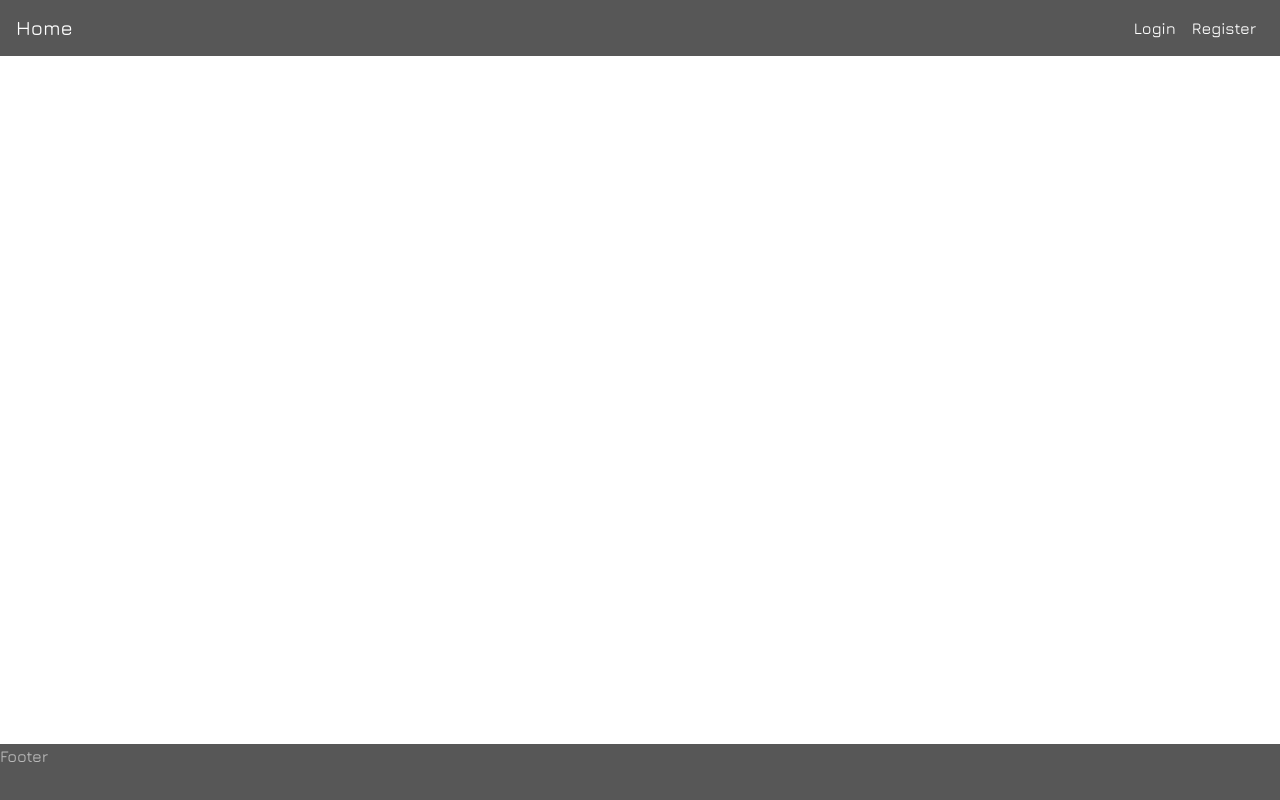
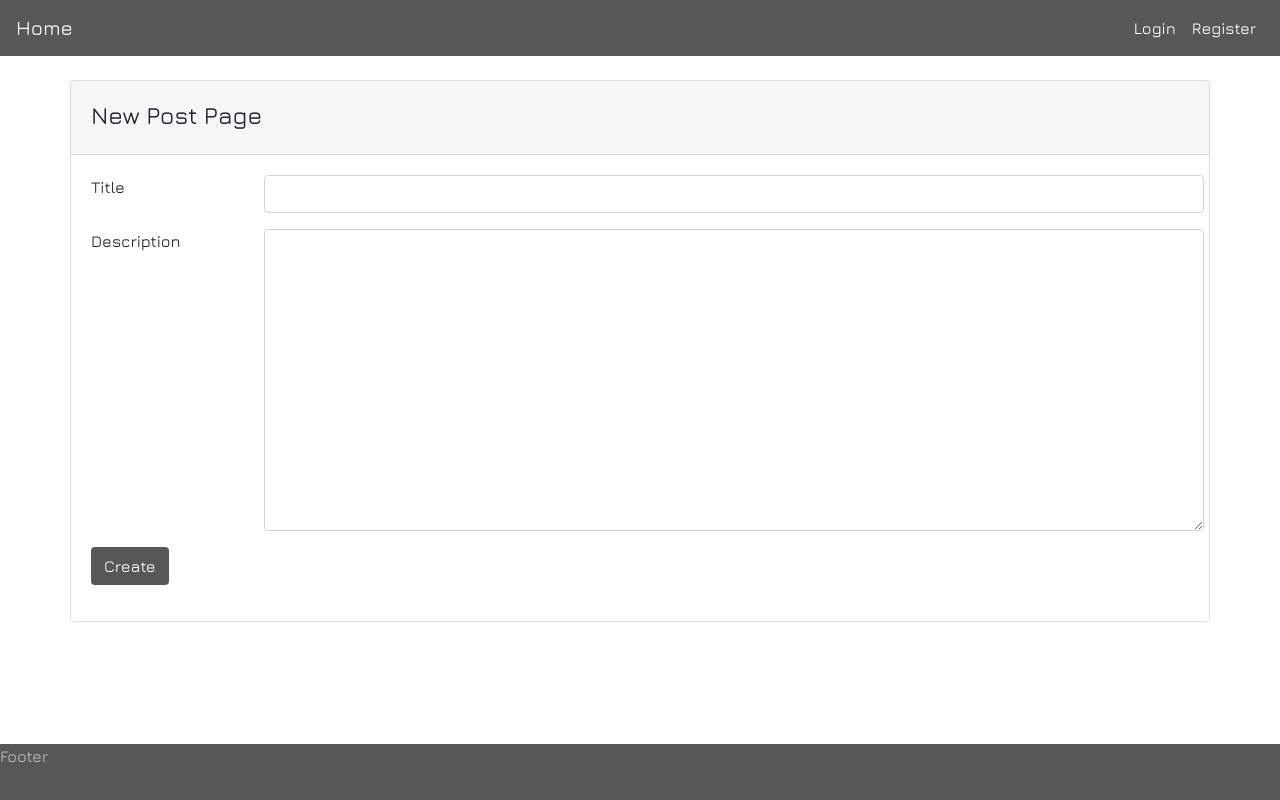
Before and after one commit to oguzkayaya/react-blog, a React (Create React App) app: page /posts/new in a window 1280 px wide. Built offline with nearby package versions, Linux system fonts and the light colour scheme.

Commit message:
add create new post page

```diff
--- a/src/App.js
+++ b/src/App.js
@@ -7,6 +7,7 @@ import Footer from "./components/Footer";
 import Register from "./components/Register";
 import Login from "./components/Login";
 import Home from "./components/Home";
+import NewPost from "./components/NewPost";
 
 function App() {
   const storedJwt = localStorage.getItem("token");
@@ -28,6 +29,11 @@ function App() {
           component={() => <Login setToken={setToken} token={token} />}
         ></Route>
         <Route path="/" exact component={() => <Home token={token} />}></Route>
+        <Route
+          path="/posts/new"
+          exact
+          component={() => <NewPost token={token} />}
+        ></Route>
       </div>
     </BrowserRouter>
   );
--- a/src/components/Nav.js
+++ b/src/components/Nav.js
@@ -26,7 +26,7 @@ function Nav({ token, logout }) {
               </>
             ) : (
               <li className="nav-item active">
-                <Link to="/login" onClick={logout} className="nav-link">
+                <Link to="/" onClick={logout} className="nav-link">
                   Logout
                 </Link>
               </li>
--- /dev/null
+++ b/src/components/NewPost.js
@@ -0,0 +1,113 @@
+import axios from "axios";
+import React, { useState } from "react";
+import { useHistory } from "react-router-dom";
+import styled from "styled-components";
+
+export default function NewPost({ token }) {
+  const [formData, setFormData] = useState({
+    title: "",
+    description: "",
+  });
+  const [error, setError] = useState("");
+  const [succes, setSucces] = useState("");
+  const history = useHistory();
+  const createPost = function (e) {
+    e.preventDefault();
+    console.log(formData);
+    axios
+      .post(`${process.env.REACT_APP_URL}/posts`, formData, {
+        headers: {
+          "auth-token": token,
+        },
+      })
+      .then(function (response) {
+        setError("");
+        setSucces("Post Saved");
+        //Kayıt edilen postun sayfasına git
+        //ana sayfaya değil
+        setTimeout(() => {
+          history.push("/");
+        }, 2000);
+      })
+      .catch(function (error) {
+        setSucces("");
+        setError(error.response.data.error);
+      });
+  };
+  return (
+    <div>
+      <div className="container mt-4 p-0">
+        <div className="row">
+          <div className="col-md-12">
+            <div className="card">
+              <header className="card-header">
+                <h4 className="card-title mt-2">New Post Page</h4>
+              </header>
+              <article className="card-body">
+                <form>
+                  <div className="form-group">
+                    <div className="row">
+                      <div className="col-md-2">
+                        <label>Title</label>
+                      </div>
+                      <div className="col-md-10 p-0 m-0">
+                        <input
+                          type="text"
+                          name="title"
+                          className="form-control"
+                          value={formData.title}
+                          onChange={(e) =>
+                            setFormData({ ...formData, title: e.target.value })
+                          }
+                        />
+                      </div>
+                    </div>
+                  </div>
+                  <div className="form-group">
+                    <div className="row">
+                      <div className="col-md-2">
+                        <label>Description</label>
+                      </div>
+                      <div className="col-md-10 p-0 m-0">
+                        <textarea
+                          className="form-control"
+                          name="description"
+                          value={formData.description}
+                          onChange={(e) =>
+                            setFormData({
+                              ...formData,
+                              description: e.target.value,
+                            })
+                          }
+                          rows="12"
+                        ></textarea>
+                      </div>
+                    </div>
+                  </div>
+                  <div className="form-group">
+                    <Button type="submit" className="btn" onClick={createPost}>
+                      Create
+                    </Button>
+                  </div>
+                </form>
+                <div style={{ color: "red" }}>{error}</div>
+                <div style={{ color: "green" }}>{succes}</div>
+              </article>
+            </div>
+          </div>
+        </div>
+      </div>
+    </div>
+  );
+}
+
+const Button = styled.button`
+  color: #fff;
+  background: var(--dark-color);
+  &:hover,
+  &:active,
+  &:visited {
+    color: #fff;
+    background: var(--light-color);
+  }
+`;
```
